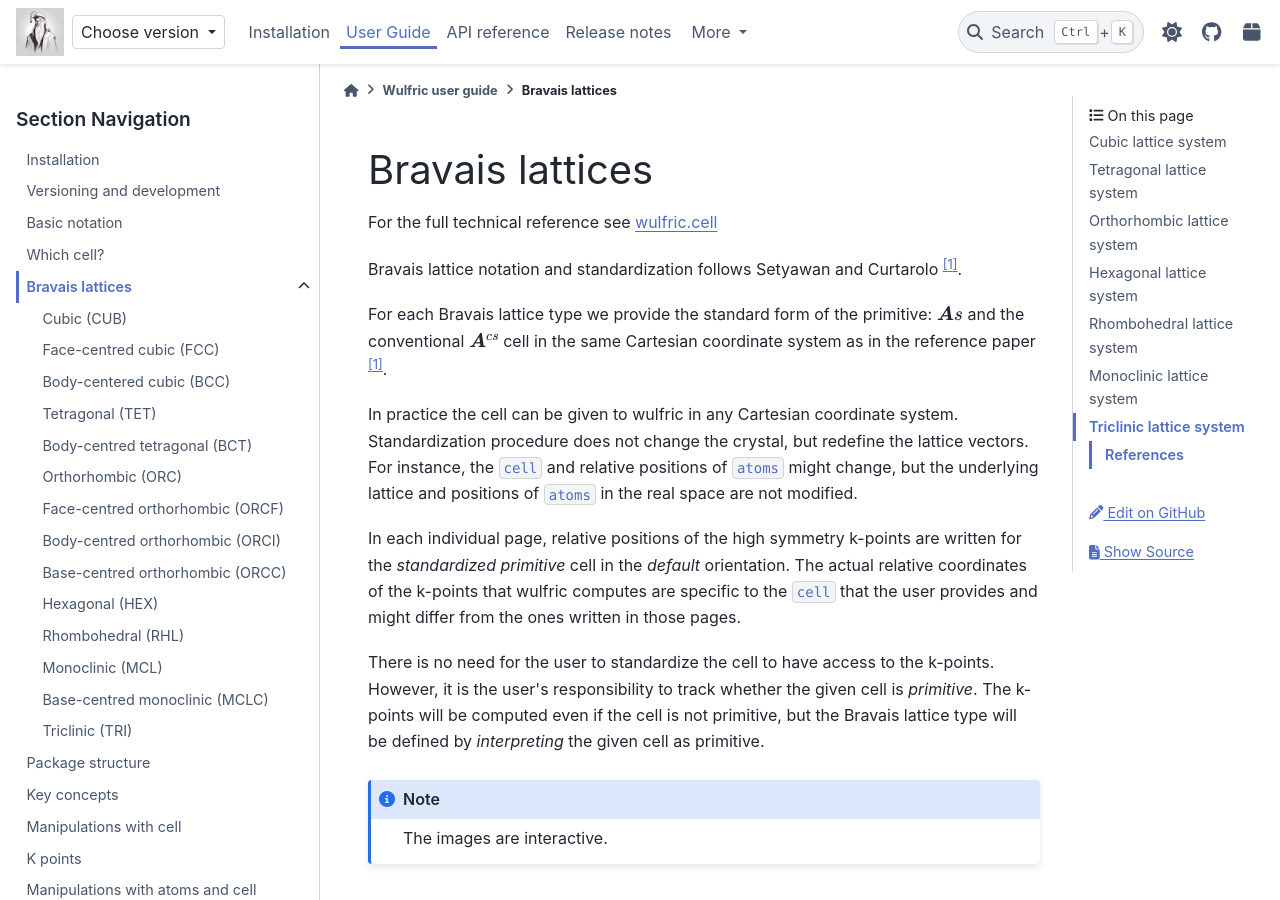
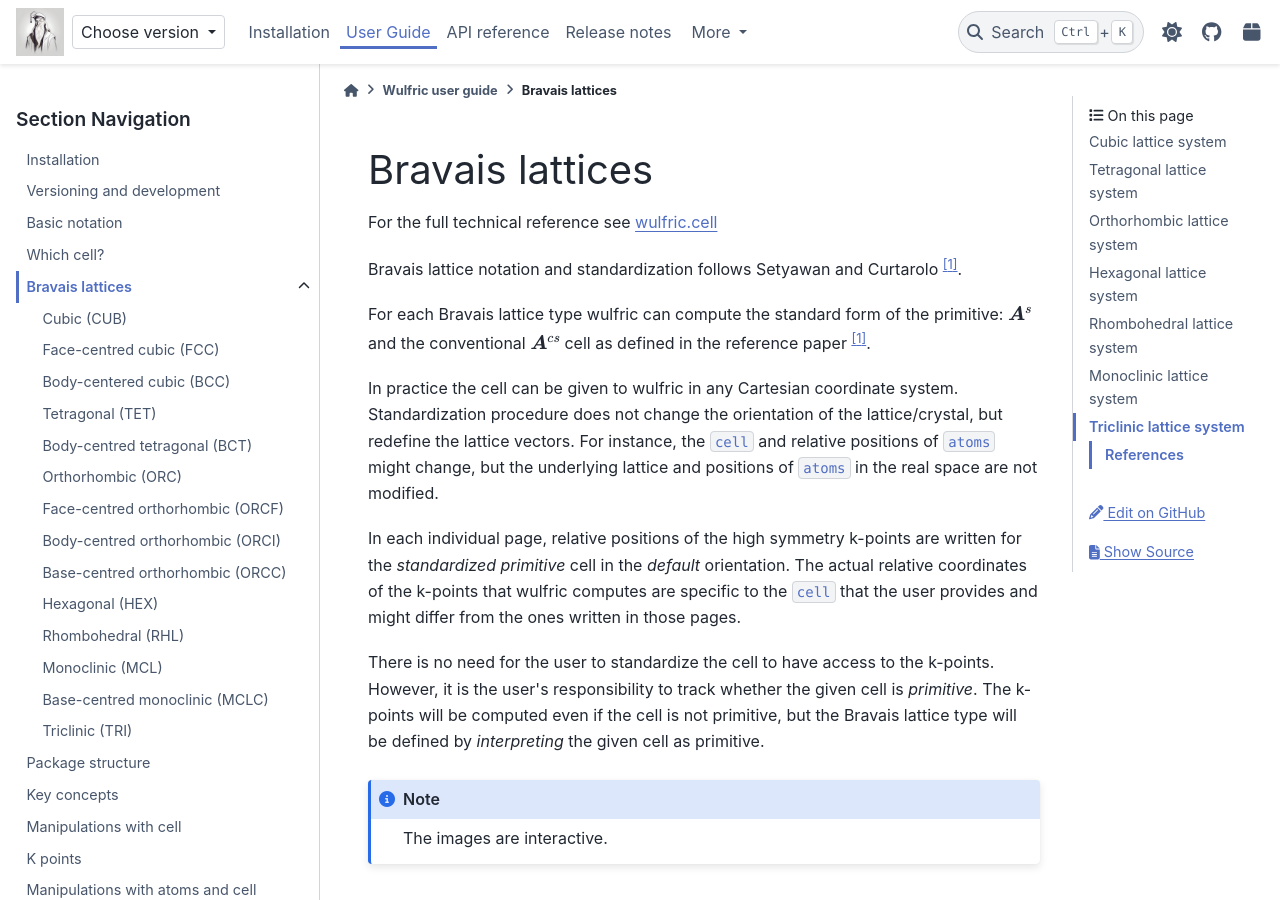
Before and after one commit to adrybakov/wulfric, a Sphinx documentation site: the page built from docs/source/user-guide/conventions/bravais-lattices/index.rst, in a window 1280 px wide and 900 px high. Built offline with Sphinx 7.4.7 and the PyData theme 0.15.4, drawn with Linux system fonts in a browser that asks for light colours; a script that is not in the unit is left out.

Commit message:
Update motto

```diff
--- a/docs/source/user-guide/conventions/bravais-lattices/index.rst
+++ b/docs/source/user-guide/conventions/bravais-lattices/index.rst
@@ -10,14 +10,15 @@ For the full technical reference see :ref:`api_cell`
 
 Bravais lattice notation and standardization follows Setyawan and Curtarolo [1]_.
 
-For each Bravais lattice type we provide the standard form of the primitive:
-:math:`\boldsymbol{A}{s}` and the conventional :math:`\boldsymbol{A}^{cs}` cell in the
-same Cartesian coordinate system as in the reference paper [1]_.
+For each Bravais lattice type wulfric can compute the standard form of the primitive:
+:math:`\boldsymbol{A}^s` and the conventional :math:`\boldsymbol{A}^{cs}` cell as defined
+in the reference paper [1]_.
 
 In practice the cell can be given to wulfric in any Cartesian coordinate system.
-Standardization procedure does not change the crystal, but redefine the lattice vectors.
-For instance, the ``cell`` and relative positions of ``atoms`` might change, but
-the underlying lattice and positions of ``atoms`` in the real space are not modified.
+Standardization procedure does not change the orientation of the lattice/crystal, but
+redefine the lattice vectors. For instance, the ``cell`` and relative positions of
+``atoms`` might change, but the underlying lattice and positions of ``atoms`` in the real
+space are not modified.
 
 In each individual page, relative positions of the high symmetry k-points are written for
 the *standardized primitive* cell in the *default* orientation. The actual relative
--- a/pyproject.toml
+++ b/pyproject.toml
@@ -7,7 +7,7 @@ build-backend = "setuptools.build_meta"
 name = "wulfric"
 license = { text = "GPL-3.0 license" }
 dynamic = ["version"]
-description = "Crystal, Lattice, Atoms, K-path."
+description = "Cell, Atoms, K-path."
 dependencies = ["numpy~=1.26", "termcolor"]
 authors = [{ name = "Andrey Rybakov", email = "rybakov.ad@icloud.com" }]
 requires-python = ">=3.9"
```
